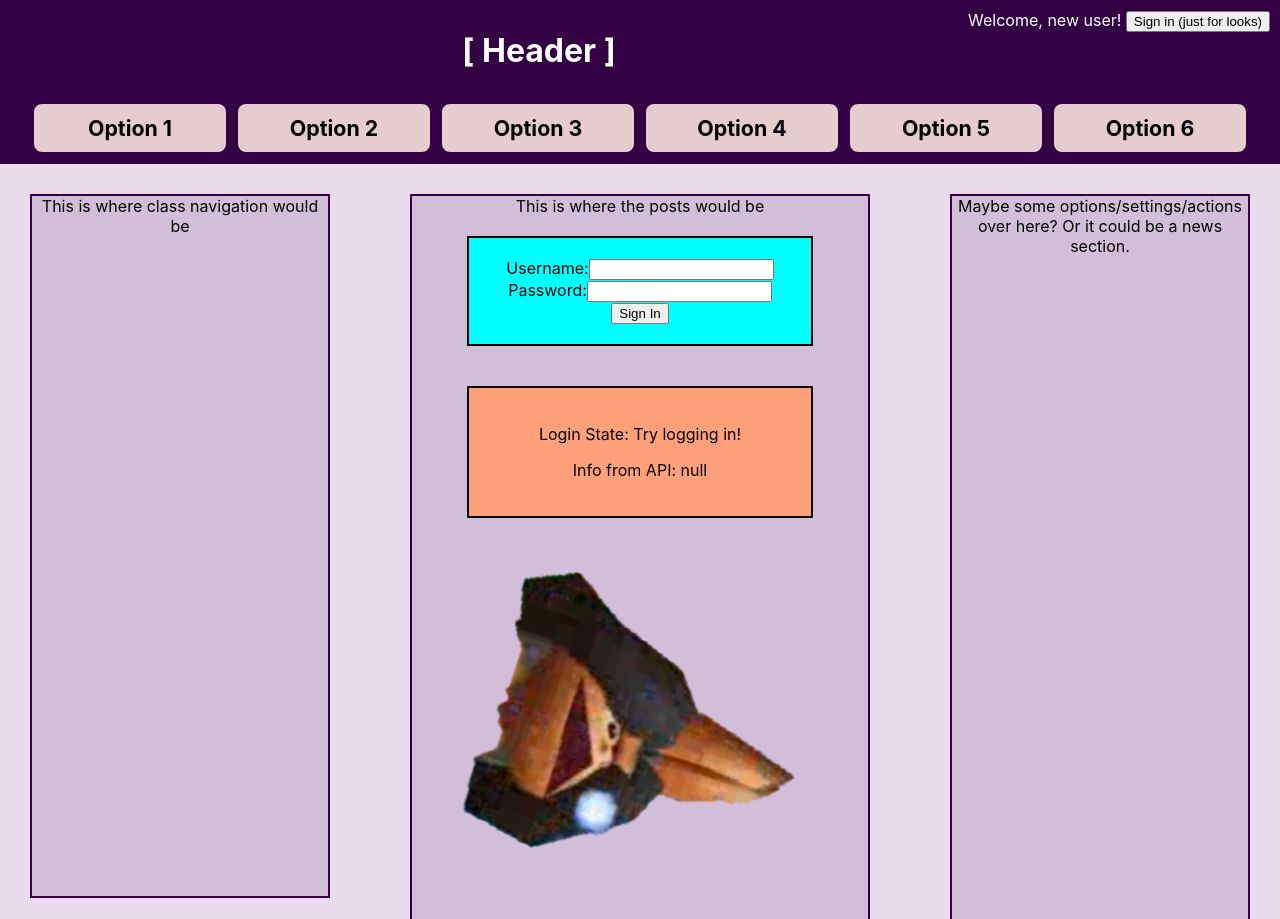
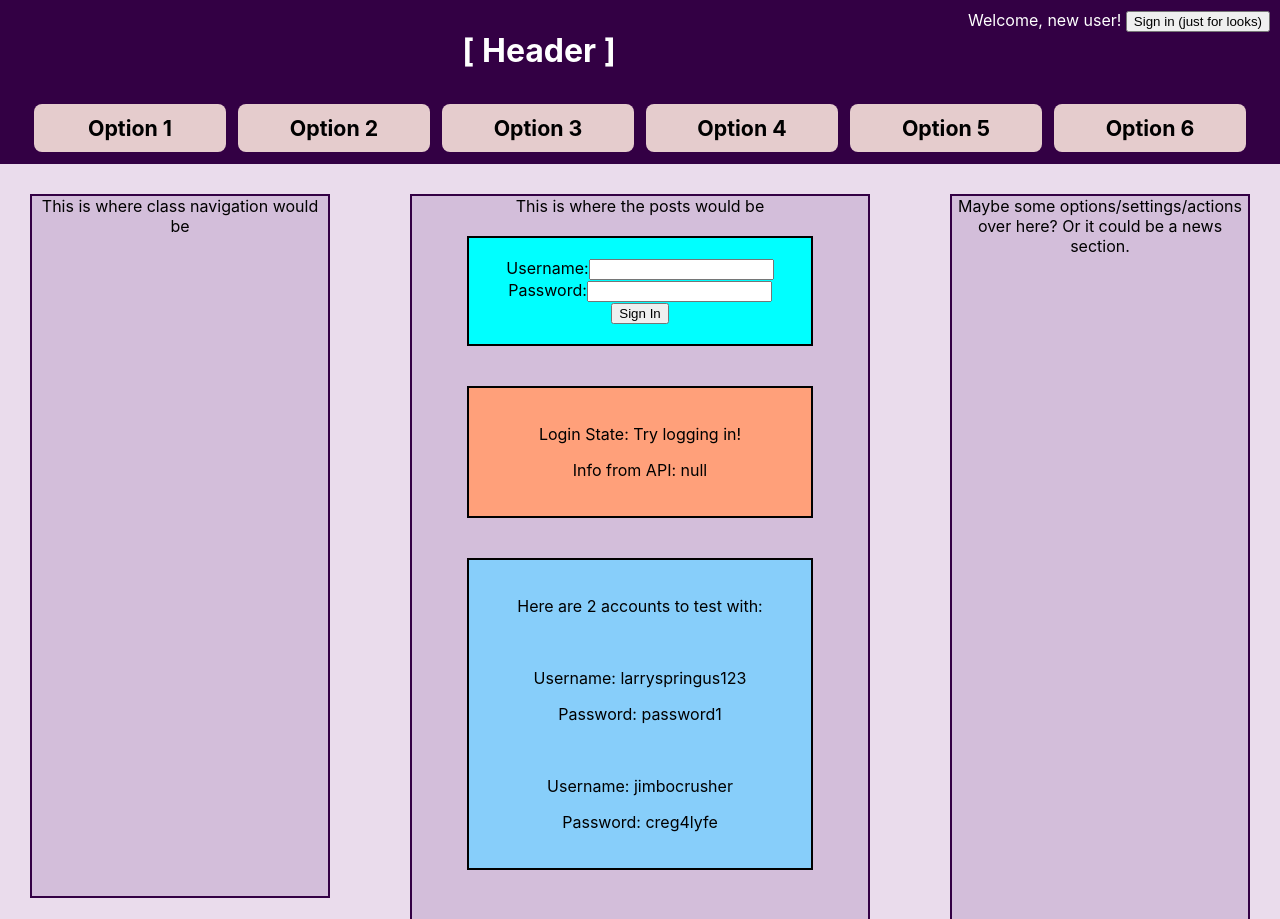
Before and after one commit to LogKul/BACS495-Final, a React (Create React App) app in the folder final-project/: page / in a window 1280 px wide. Shown: the top 919 px of the page. Built offline with nearby package versions, Linux system fonts and the light colour scheme.

Commit message:
Added test login info

```diff
--- a/final-project/src/App.css
+++ b/final-project/src/App.css
@@ -191,3 +191,13 @@
   margin: auto;
   overflow-wrap: break-word;
 }
+
+.Infotestbox {
+  background-color: lightskyblue;
+  border: black 2px solid;
+  padding-top: 20px;
+  padding-bottom: 20px;
+  width: 75%;
+  margin: auto;
+  overflow-wrap: break-word;
+}
--- a/final-project/src/App.js
+++ b/final-project/src/App.js
@@ -91,9 +91,12 @@ class App extends React.Component {
             This is where class navigation would be
           </div>
           <div className='App-child-maincontent App-child'>
+
             This is where the posts would be
+
             <br></br>
             <br></br>
+
             <form onSubmit={this.handleLoginSubmit} className='Loginform'>
               <label>
                 Username:
@@ -107,15 +110,32 @@ class App extends React.Component {
               <br></br>
               <input type="submit" value="Sign In" />
             </form>
+
             <br></br>
             <br></br>
+
             <div className="Testbox">
               <p>Login State: {this.state.login}</p>
               <p>Info from API: {this.state.api_response}</p>
             </div>
+
+            <br></br>
+            <br></br>
+
+            <div className="Infotestbox">
+              <p>Here are 2 accounts to test with:</p>
+              <br></br>
+              <p>Username: larryspringus123</p>
+              <p>Password: password1</p>
+              <br></br>
+              <p>Username: jimbocrusher</p>
+              <p>Password: creg4lyfe</p>
+            </div>
+
             <br></br>
             <br></br>
             <br></br>
+
             <img src={logo} className="App-logo" alt="logo" />
             <p>
               DK Spin as Placeholder
```
